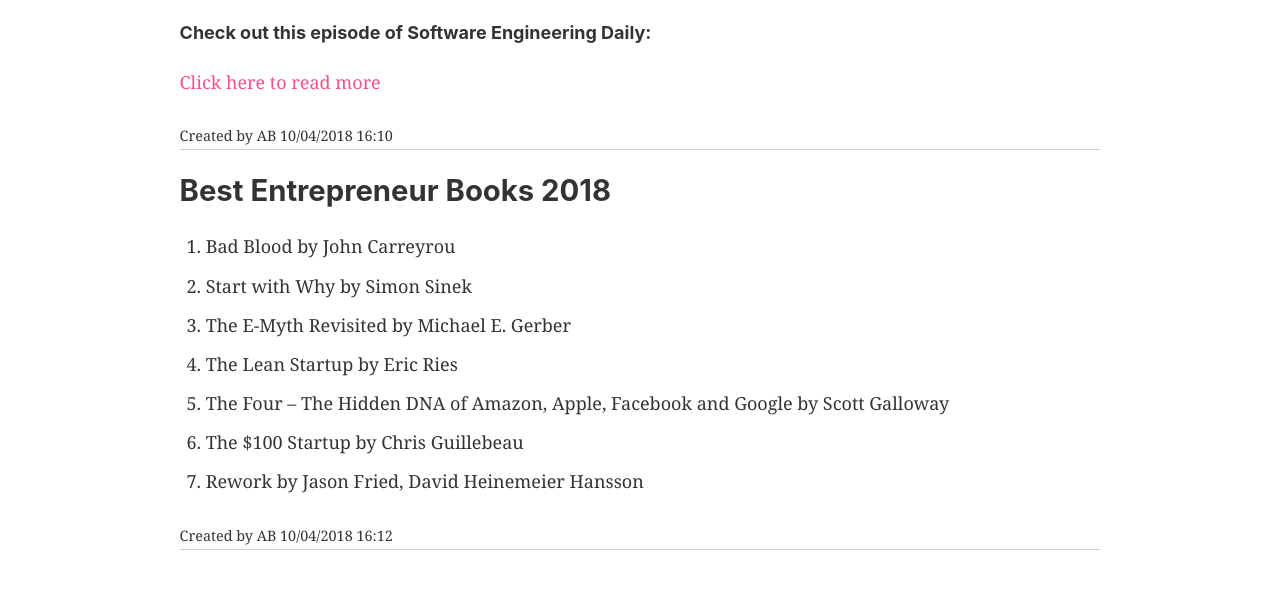
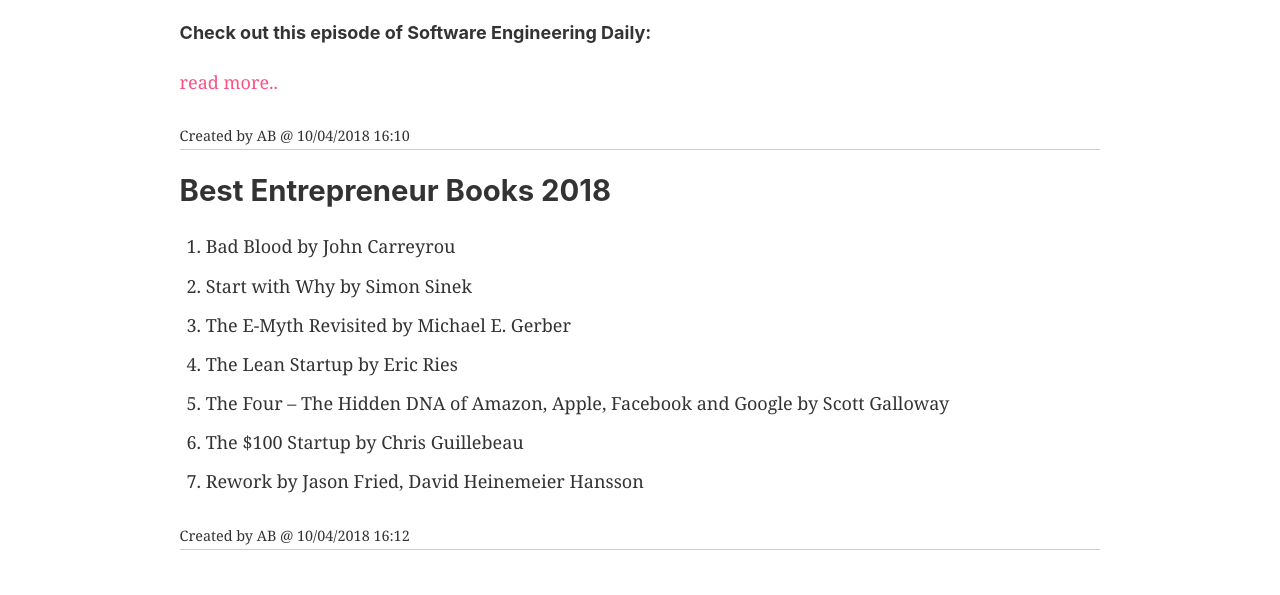
Before and after one commit to akshayboddhul/portfolio-gatsby, a Gatsby site: page /blog in a window 1280 px wide. Shown: the part 278-873 px from the top of the page. Built offline with nearby package versions, Linux system fonts and the light colour scheme; Gatsby itself is replaced by a stand-in of ours.

Commit message:
Changes made in blog, about page

```diff
--- a/src/pages/blog.js
+++ b/src/pages/blog.js
@@ -10,11 +10,11 @@ const BlogPage = () => (
       <p>
         <h2>WebAssembly: A Foundation for a Higher Performance Web</h2>
         <h4>Check out this episode of Software Engineering Daily: </h4>
-        <Link to="/https://softwareengineeringdaily.com/2018/10/01/webassembly-a-foundation-for-a-higher-performance-web/">
-          Click here to read more
-        </Link>
+        <a href="https://softwareengineeringdaily.com/2018/10/01/webassembly-a-foundation-for-a-higher-performance-web/">
+          read more..
+        </a>
       </p>
-      <small>Created by AB 10/04/2018 16:10</small>
+      <small>Created by AB @ 10/04/2018 16:10</small>
       <hr />
       <p>
         <h2>Best Entrepreneur Books 2018</h2>
@@ -31,7 +31,7 @@ const BlogPage = () => (
           <li>Rework by Jason Fried, David Heinemeier Hansson</li>
         </ol>
       </p>
-      <small>Created by AB 10/04/2018 16:12</small>
+      <small>Created by AB @ 10/04/2018 16:12</small>
       <hr />
       <br />
     </div>
```
